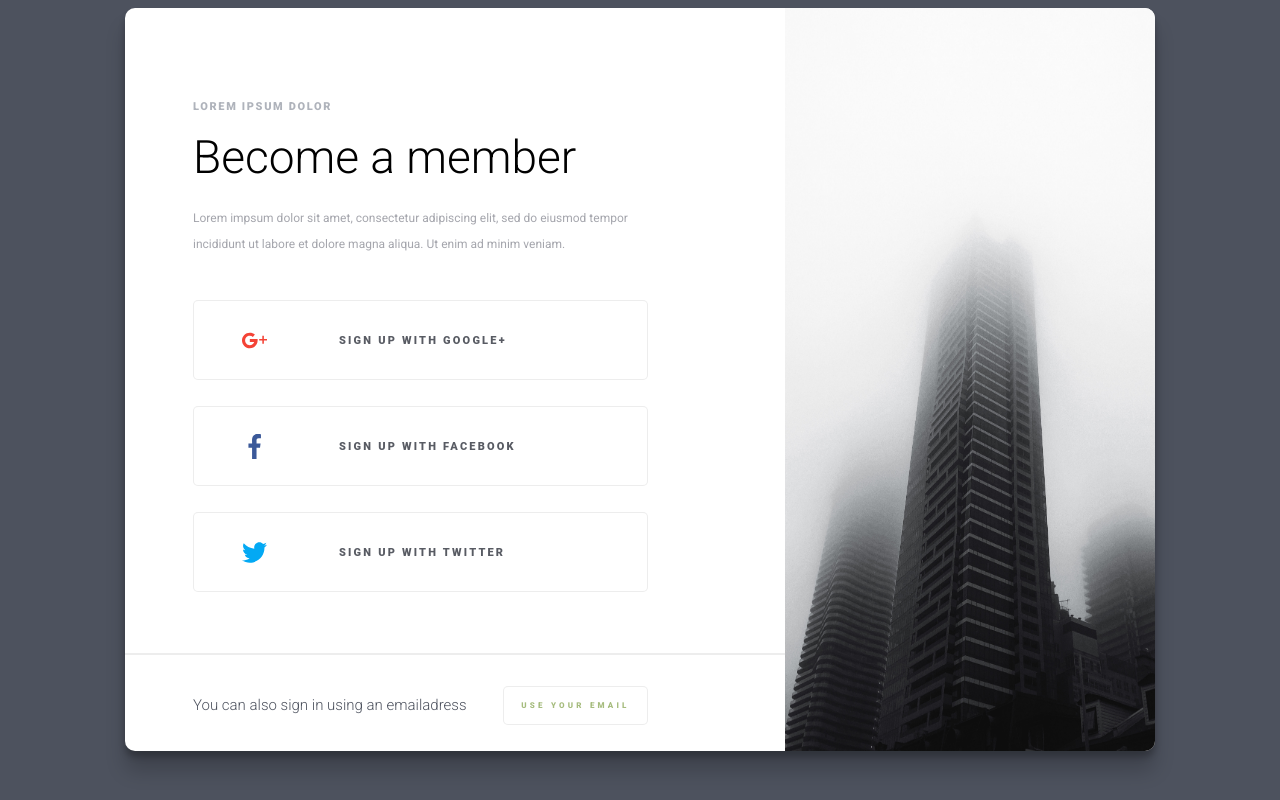
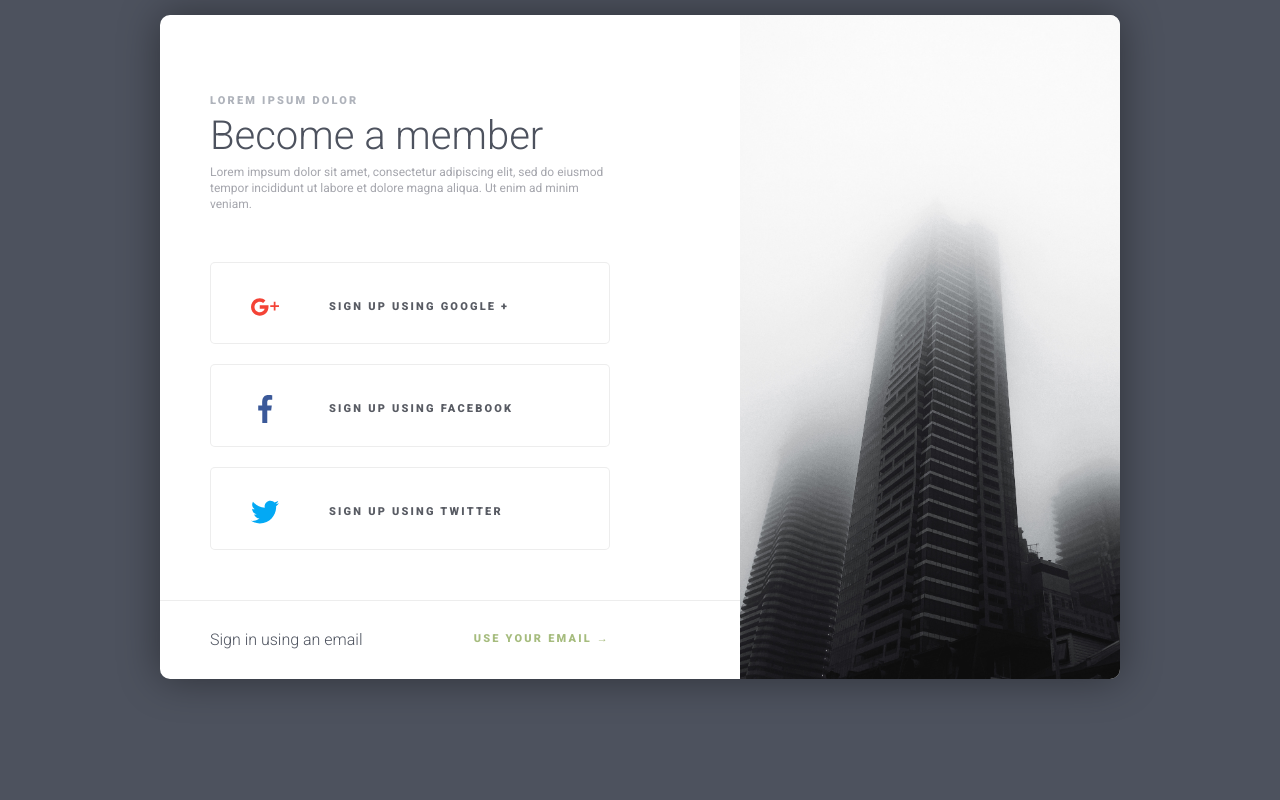
Before and after one commit to vilsonsampaio/first-project, a plain HTML site: page index.html in a window 1280 px wide. Drawn offline with Linux system fonts and the light colour scheme.

Commit message:
Utilizando o float

```diff
--- a/index.html
+++ b/index.html
@@ -6,59 +6,65 @@
     <title>Document</title>
 
     <link href="https://fonts.googleapis.com/css?family=Roboto:100,300,400,900&display=swap" rel="stylesheet">
-    <link rel="stylesheet" href="style.css">
+
+    <link rel="stylesheet " href="normalize.css">
+    <link rel="stylesheet" href="reset.css">
+    <link rel="stylesheet" href="grid.css">
+    <link rel="stylesheet " href="style.css">
+
 </head>
 
 <body>
 
-    <div id="container">
-        <section id="left">
+    <div class="container">
+        <div class="grid-10 left">
+            <div class="grid-7">
                 <header>
                     <h2>Lorem ipsum dolor</h2>
                     <h1>Become a member</h1>
                     <p>Lorem impsum dolor sit amet, consectetur adipiscing elit, sed do eiusmod tempor incididunt ut labore et dolore magna aliqua. Ut enim ad minim veniam.</p>
                 </header>
-
                 <main>
-                <button type="submit">
-                    <img src="img/google-plus.svg" alt="Google+ logo">
-                    <h2>sign up with google+</h2>
-                </button>
-                <button type="submit">
-                    <img src="img/facebook.svg" alt="Facebook logo">
-                    <h2>sign up with facebook</h2>
-                </button>
-                <button type="submit">
-                    <img src="img/twitter.svg" alt="Twitter logo">
-                    <h2>sign up with twitter</h2>
-                </button>
-
+                    <ul>
+                        <a href="">
+                            <li class="google-plus">
+                                <img class="grid-1" src="./img/google-plus.svg" alt="Google +">
+                                <h2>sign up using google +</h2>
+                            </li>
+                        </a>
+                        <a href="">
+                            <li class="facebook">
+                                <img class="grid-1" src="./img/facebook.svg" alt="Facebook +">
+                                <h2>sign up using facebook</h2>
+                            </li>
+                        </a>
+                        <a href="">
+                            <li class="twitter">
+                                <img class="grid-1" src="./img/twitter.svg" alt="Twitter">
+                                <h2>sign up using twitter</h2>
+                            </li>
+                        </a>
+                    </ul>
                 </main>
-            <div id="linha">
-                <hr>
             </div>
-            <footer>
-                <div id="left">
-                    <h1>You can also sign in using an emailadress</h1>
+            <footer class="grid-10">
+                <div class="grid-7">
+                    <div class="grid-3">
+                        <h1>Sign in using an email</h1>
                     </div>
-                <div id="right">
-                    <button><h2>use your email</h2></button>
+                    <div class="grid-3 btn">
+                        <a href="">
+                            <h2>use your email →</h2>
+                        </a>
                     </div>
-
+                </div>
             </footer>
-        </section>
-        <section id="right">
-            <img src="img/building.jpg" alt="Building image">
-        </section>
-
-
-
-        <div class="imagem">
 
         </div>
+        <div class="grid-6 right">
 
         </div>
-
+    </div>
 
 </body>
 
--- a/style.css
+++ b/style.css
@@ -1,160 +1,137 @@
-/* GLOBAL */
-
 body {
     font-family: 'Roboto', sans-serif;
     background-color: #4D525E;
-    display: flex;
-    align-items: center;
-    justify-content: center;
-}
-
-div#container {
-    background-color: white;
-    box-shadow: 0 20px 20px rgba(0, 0, 0, 0.19), 0 6px 6px rgba(0, 0, 0, 0.23);
-    border-radius: 10px;
-    width: 1030px;
-    height: 743px;
-    position: relative;
-}
-
-div#container section#left {
-    width: 660px;
-    padding: 92px 137px 0px 68px;
-}
-
-div#container section#right {
-    width: 370px;
 }
 
 h1 {
     font-weight: 300;
+    color: #4D525E;
+    font-size: 40px;
 }
 
 h2 {
-    color: #4D525E;
-    font-weight: 900;
+    font-size: 11px;
     text-transform: uppercase;
+    font-weight: 700;
+    letter-spacing: .2em;
 }
 
 p {
-    font-weight: normal;
     font-size: 12px;
-    line-height: 26px;
-    color: #A5A6AD;
-    margin: 0 0 43px 0;
+    line-height: 16px;
+    color: #A5A6Ad;
 }
 
-button {
-    outline: none;
+.container {
+    background-color: white;
+    border-radius: 10px;
+    margin-top: 15px;
+    box-shadow: 0 0 40px rgba(0, 0, 0, 0.4);
 }
 
-button:hover {
-    box-shadow: 0 5px 5px rgba(0, 0, 0, 0.04);
-    border-color: #FFFFFF;
-    cursor: pointer;
-    transition: .5s;
+.left {
+    padding: 80px 0px 0px;
+}
+
+.grid-7 {
+    margin-left: 50px;
 }
 
 
-/* LEFT */
+/* header */
 
 header h2 {
-    font-size: 11px;
-    line-height: 13px;
-    letter-spacing: 0.15em;
     color: #AFB3BB;
-    margin: 0 0 17px 0;
 }
 
 header h1 {
-    font-size: 46px;
-    line-height: 54px;
-    margin: 0 0 21px 0;
+    padding: 5px 0;
 }
 
-main button {
-    width: 455px;
-    height: 80px;
-    background: #FFFFFF;
+
+/* sign in */
+
+main ul {
+    padding: 50px 0px;
+}
+
+main ul li {
+    background-color: #fff;
     border: 1.5px solid rgba(196, 196, 196, 0.3);
     border-radius: 5px;
-    margin-bottom: 26px;
-    display: flex;
-    align-items: center;
+    padding: 30px 0px 30px 30px;
+    width: 100%;
 }
 
-main button img {
-    width: 25px;
-    height: 25px;
-    padding-left: 42px;
-    padding-right: 72px;
+main ul li:hover {
+    box-shadow: 0 0 8px rgba(0, 0, 0, 0.1);
+    transition: 200ms;
 }
 
-main button h2 {
-    font-family: 'Roboto Black';
-    font-style: normal;
-    font-size: 11px;
-    line-height: 13px;
-    letter-spacing: 0.2em;
+main ul li.facebook {
+    margin: 20px 0;
+}
+
+ul li img {
+    max-width: 28px;
+    margin-right: 50px!important;
+}
+
+ul li h2 {
+    padding-top: 8px;
     color: #585B63;
 }
 
-div#container {
-    display: flex;
+
+/* footer */
+
+footer {
+    margin-top: 20px;
+    border-top: 1px solid rgba(196, 196, 196, 0.3);
 }
 
-#linha {
-    margin-top: 53px;
-    height: 1px;
+footer.grid-10 {
+    margin-left: 0;
+    margin-right: 0;
 }
 
-hr {
-    position: absolute;
-    width: 658px;
-    left: 0px;
-    border: 1px solid rgba(196, 196, 196, 0.3);
+footer h1 {
+    font-size: 16px;
+}
+
+footer .btn {
+    float: right;
+}
+
+footer a {
+    color: #A6BC7E;
+    text-align: right;
+}
+
+footer h2 {
+    padding: 2px 0;
+}
+
+footer .grid-3 {
+    margin: 0;
 }
 
 footer {
-    display: flex;
-    height: 98px;
-    padding-top: 10px;
-    margin-bottom: 0px;
-    align-items: center;
-    justify-content: space-between;
-}
-
-footer div#left h1 {
-    font-family: Roboto;
-    font-weight: 300;
-    font-size: 15px;
-    line-height: 18px;
-    color: #4D525E;
-}
-
-footer div#right button {
-    width: 145px;
-    height: 39px;
-    background: #FFFFFF;
-    border: 1px solid rgba(196, 196, 196, 0.3);
-    box-sizing: border-box;
-    border-radius: 5px;
-}
-
-footer div#right button h2 {
-    font-family: Roboto;
-    font-weight: 900;
-    font-size: 8px;
-    line-height: 9px;
-    letter-spacing: 0.4em;
-    color: #A6BC7E;
+    padding: 30px 0;
 }
 
 
-/* RIGHT */
+/* right */
 
-div#container section#right img {
-    width: 370px;
-    height: 743px;
-    border-radius: 0 10px 10px 0;
+.right {
+    background: url(./img/building.jpg) no-repeat center;
+    background-size: cover;
+    float: right;
+    border-radius: 0px 10px 10px 0;
+    height: 664px;
+    width: 380px;
 }
+
+.right img {
+    box-sizing: content-box;
+}
```
Lines whose indentation alone changed are shown as unchanged.
